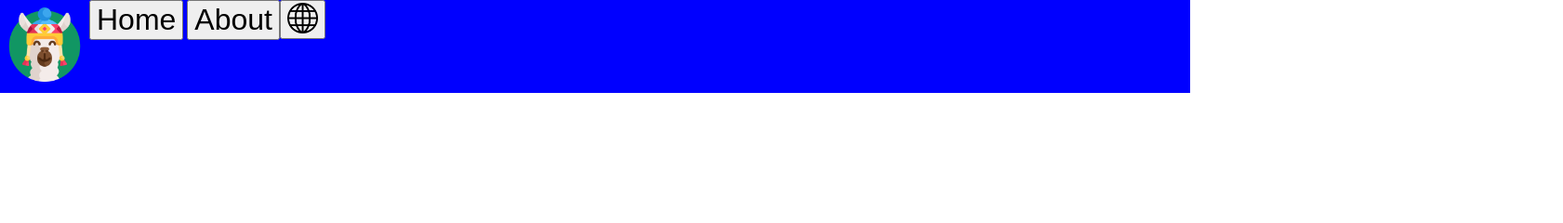
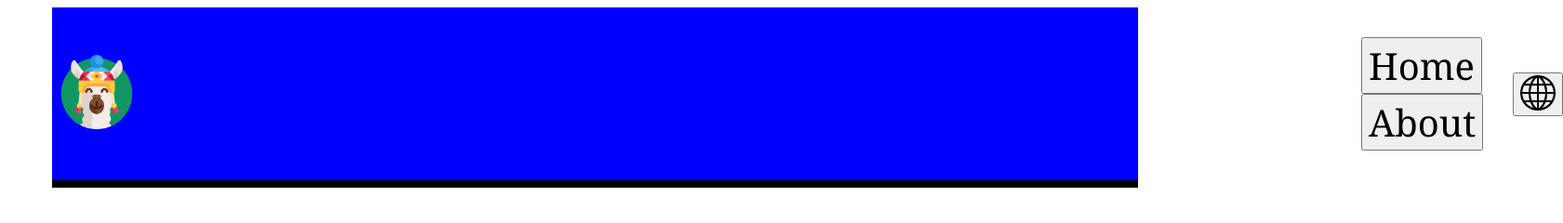
Before and after one commit to vvenante3/Responsividade, a plain HTML site: page Responsividade/index.html in a window 1280 px wide. Shown: the whole page at 93% size, 1681 px wide, since content can reach past the window. Drawn offline with Linux system fonts and the light colour scheme.

Commit message:
header 80%

```diff
--- a/Responsividade/index.html
+++ b/Responsividade/index.html
@@ -15,12 +15,10 @@
             <button class="buttonAbout">About</button>
         </div>
         <div class="botaoLanguage">
-            <button> <img src="./images/em-todo-o-mundo.png" width="33" height="33"</button>
-        </div> <!-- Botão Linguage -->
+            <button> <img src="./images/em-todo-o-mundo.png" width="38" height="38"</button>
+        </div> <!-- Botão Language -->
     </header>
-
-
-    <div></div> <!-- Linha abaixo do menu -->
+    <div class="linha"></div> <!-- Linha abaixo do menu -->
 
     <container> <!-- Aqui é o conteúdo todo da página -->
         <div></div> <!-- Título -->
--- a/Responsividade/style.css
+++ b/Responsividade/style.css
@@ -1,22 +1,37 @@
-html, body, img, section, section, header{
+html, img, section, section, header{
     margin: 0;
     padding: 0;
     border: 0;
+}
+body{
+    padding-left: 3rem;
+    padding-right: 3rem;
 }
 
 .header{
     background-color: blue;
     display: flex;
+    align-items: center;
 }
 .logo{
     padding: 0.5rem;
 }
+.botoes{
+    margin-left: 80rem;
+    padding: 2rem;
+}
 .buttonHome{
-    font-size: 2rem;
+    font-size: 2.5rem;
+    font-family:Georgia, 'Times New Roman', Times, serif;
 }
 .buttonAbout{
-    font-size: 2rem;
+    font-size: 2.5rem;
+    font-family:Georgia, 'Times New Roman', Times, serif;
 }
 .botaoLanguage{
 
 }
+.linha{
+    background-color: black;
+    height: 0.5rem;
+}
```
